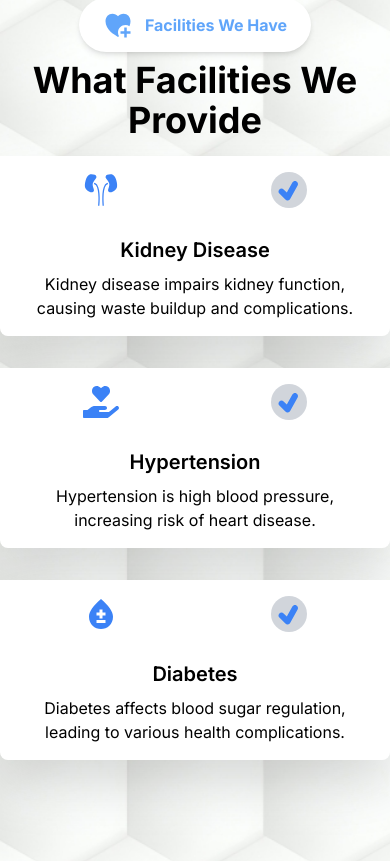
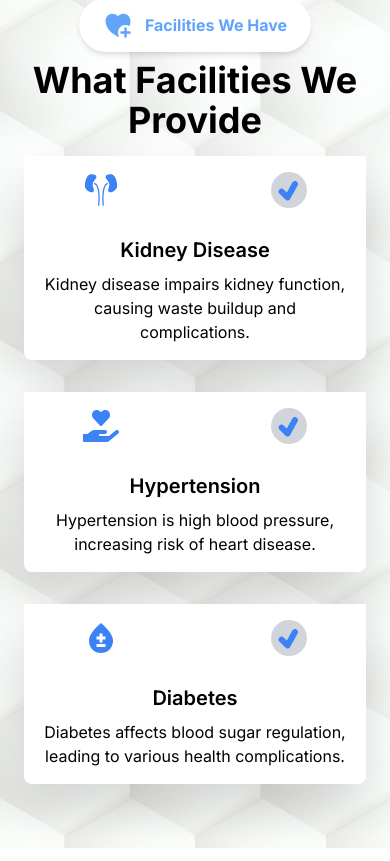
Before and after one commit to AQITPvtLtd/drsantosh, a Next.js app: page / in a window 390 px wide. Shown: the part 2803-3664 px from the top of the page. Built offline with nearby package versions, Linux system fonts and the light colour scheme.

Commit message:
fourth commit

```diff
--- a/src/components/homepage/Facilities.jsx
+++ b/src/components/homepage/Facilities.jsx
@@ -30,7 +30,7 @@ const Facilities = () => {
       </div>
 
       {/* Facilities Grid Section */}
-      <div className="grid grid-cols-1 md:grid-cols-3 gap-8 lg:pb-36 pb-32 lg:px-10">
+      <div className="grid grid-cols-1 md:grid-cols-3 gap-8 lg:pb-36 pb-16 lg:px-10">
         {/* Skin Allergies */}
         <div className="lg:relative rounded-lg">
           {/* Show image only on large screens */}
@@ -42,7 +42,7 @@ const Facilities = () => {
             className="w-full hidden lg:block"
           />
 
-          <div className="lg:absolute inset-0 flex justify-center items-center z-10">
+          <div className="lg:absolute inset-0 flex justify-center items-center z-10 px-6">
             <div className="relative bg-white p-4 drop-shadow-2xl rounded-b-lg w-full md:w-80 lg:h-60 flex flex-col justify-center items-center transform lg:translate-y-1/2">
               <div className="flex items-center text-4xl justify-between gap-36">
                 <GiKidneys className="text-blue-500 mr-2" />
@@ -70,7 +70,7 @@ const Facilities = () => {
             className="w-full hidden lg:block"
           />
 
-          <div className="lg:absolute inset-0 flex justify-center items-center z-10">
+          <div className="lg:absolute inset-0 flex justify-center items-center z-10 px-6">
             <div className="relative bg-white p-4 drop-shadow-2xl rounded-b-lg w-full md:w-80 lg:h-60 flex flex-col justify-center items-center transform lg:translate-y-1/2">
               <div className="flex items-center text-4xl justify-between gap-36">
                 <FaHandHoldingHeart className="text-blue-500 mr-2" />
@@ -96,7 +96,7 @@ const Facilities = () => {
             className="w-full hidden lg:block"
           />
 
-          <div className="lg:absolute inset-0 flex justify-center items-center z-10">
+          <div className="lg:absolute inset-0 flex justify-center items-center z-10 px-6">
             <div className="relative bg-white p-4 drop-shadow-2xl rounded-b-lg w-full md:w-80 lg:h-60 flex flex-col justify-center items-center transform lg:translate-y-1/2">
               <div className="flex items-center text-4xl justify-between gap-36">
                 <MdBloodtype className="text-blue-500 mr-2" />
```
